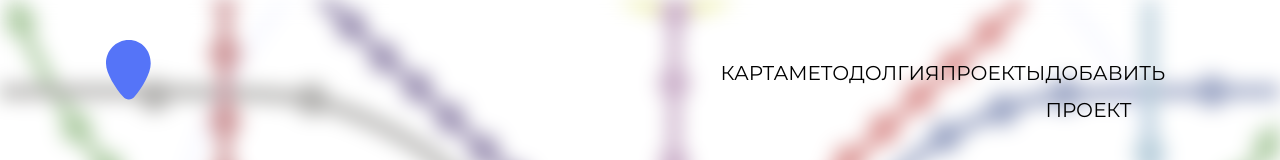
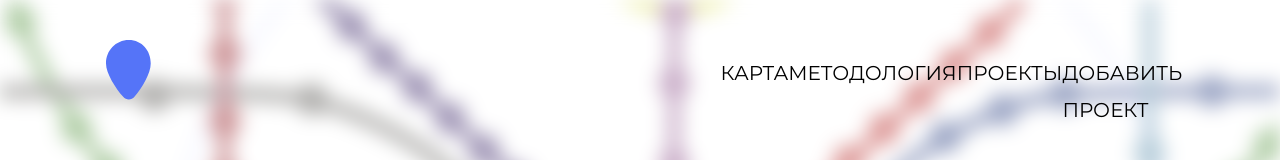
Before and after one commit to te0r1ty/legal-tech-front, a Vue app: page / in a window 1280 px wide. Shown: the top 160 px of the page. Built offline with nearby package versions, Linux system fonts and the light colour scheme; the HTML template or start-up script is replaced by a standard one.

Commit message:
Update header.ts

```diff
--- a/src/constants/header.ts
+++ b/src/constants/header.ts
@@ -9,7 +9,7 @@ export const NAV_LINKS: readonly HeaderLink[] = [
     link: '/',
   },
   {
-    label: 'МЕТОДОЛГИЯ',
+    label: 'МЕТОДОЛОГИЯ',
     link: '/methods',
   },
   {
```
